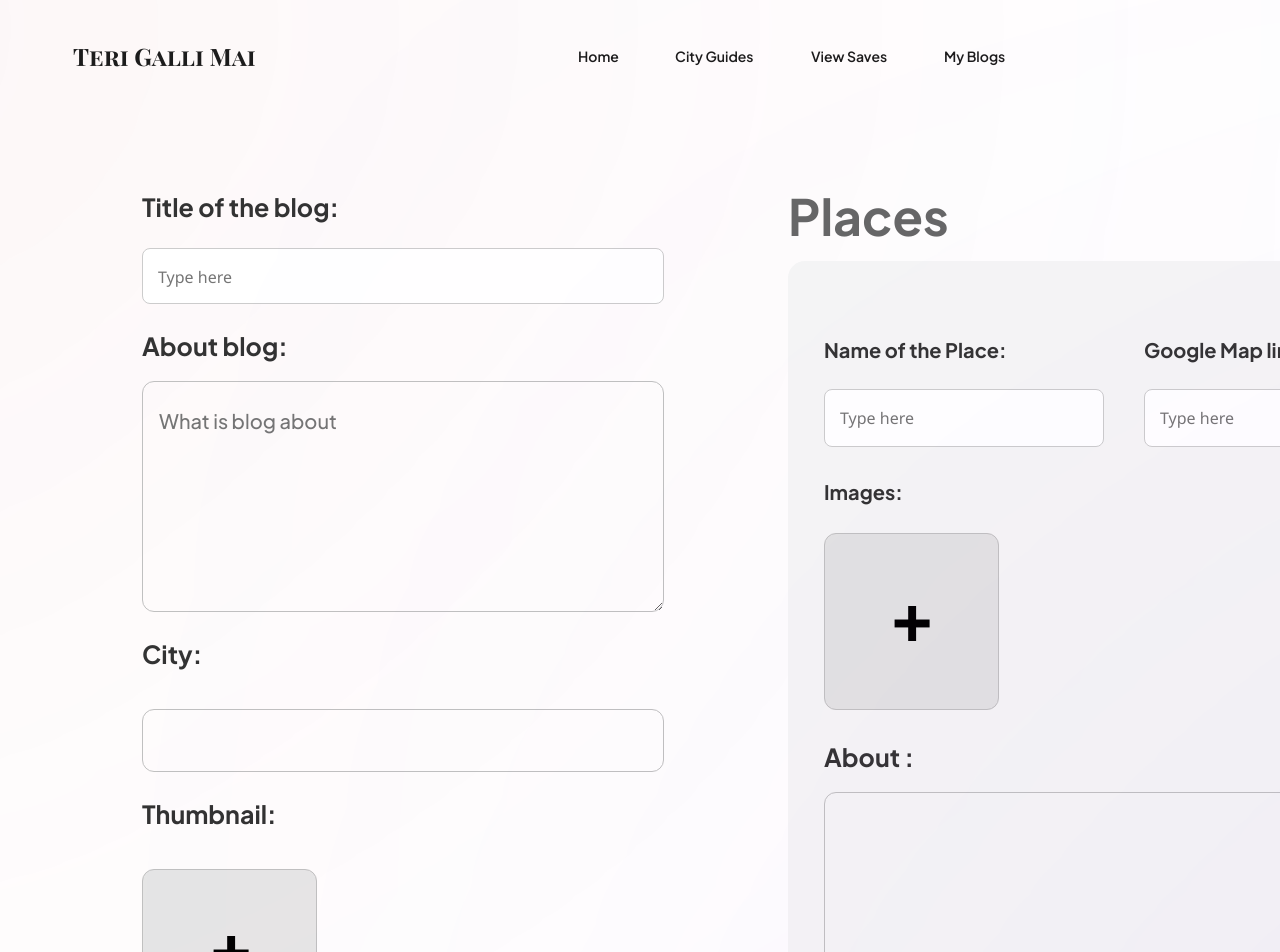
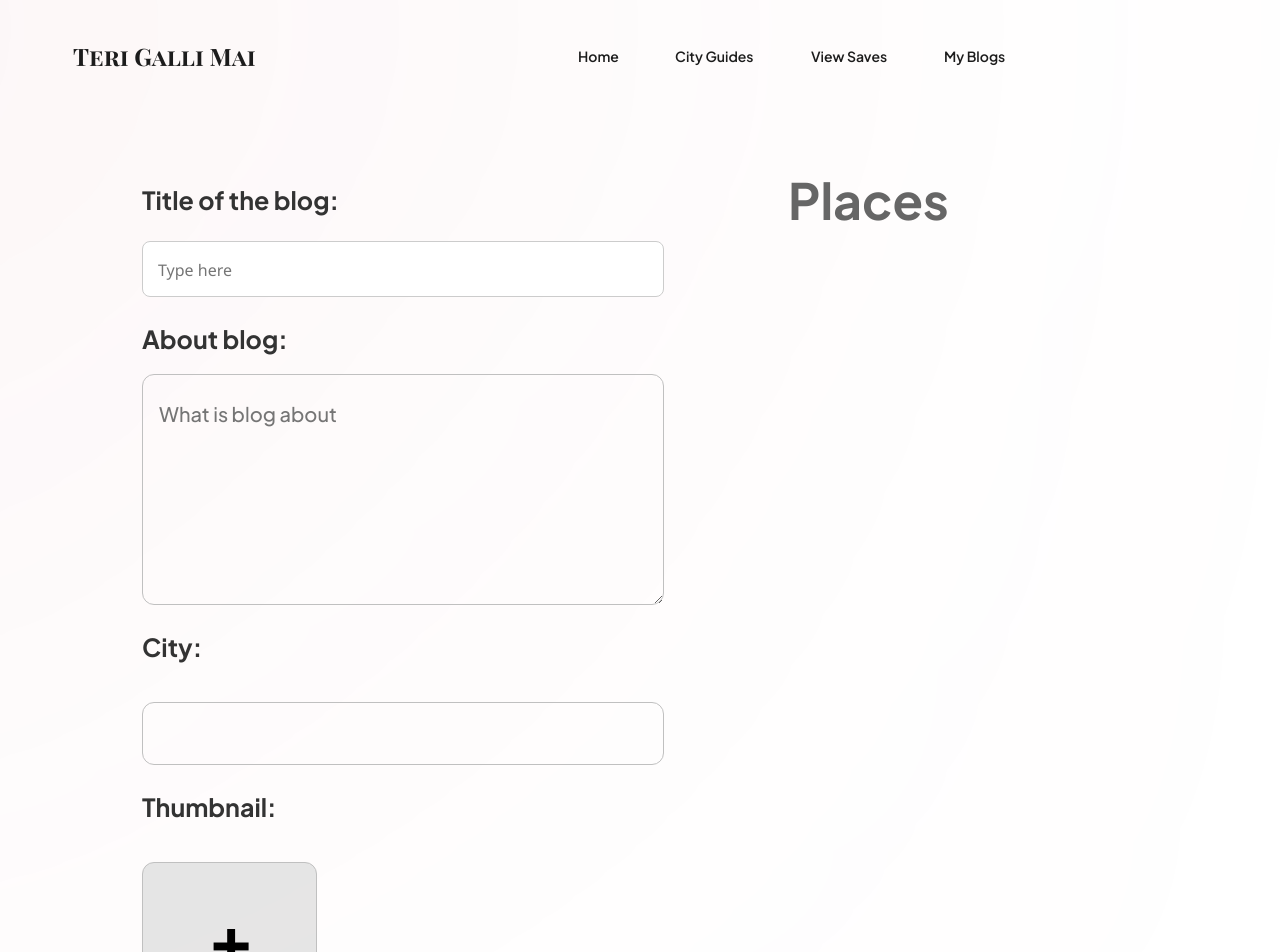
Before and after one commit to atharvv01/2024_03_19_Capstone_Teri_Gully_Mai, an Angular app in the folder 06_Frontend/: page /write_blog in a window 1280 px wide. Shown: the top 952 px of the page. Built offline with nearby package versions, Linux system fonts and the light colour scheme.

Commit message:
population on ui side of places done

```diff
--- a/06_Frontend/src/app/app.module.ts
+++ b/06_Frontend/src/app/app.module.ts
@@ -1,7 +1,7 @@
 import { NgModule,CUSTOM_ELEMENTS_SCHEMA } from '@angular/core';
 import { BrowserModule } from '@angular/platform-browser';
 import { RouterModule, Routes, ExtraOptions } from '@angular/router';
-
+import { ReactiveFormsModule } from '@angular/forms';
 import { AppRoutingModule } from './app-routing.module';
 import { AppComponent } from './app.component';
 import { HomepageComponent } from './components/homepage/homepage.component';
@@ -46,7 +46,8 @@ import { CreatePlacesComponent } from './components/create-places/create-places.
     FormsModule,
     CommonModule,
     HttpClientModule,
-    FormsModule
+    FormsModule,
+    ReactiveFormsModule
   ],
   providers: [],
   bootstrap: [AppComponent],
--- a/06_Frontend/src/app/components/create-a-blog/create-a-blog.component.css
+++ b/06_Frontend/src/app/components/create-a-blog/create-a-blog.component.css
@@ -1,3 +1,7 @@
+.createPlaces{
+  position: absolute;
+  top: -16px;
+}
 .create-a-blog-child {
   width: 500px;
   height: 500px;
--- a/06_Frontend/src/app/components/create-a-blog/create-a-blog.component.html
+++ b/06_Frontend/src/app/components/create-a-blog/create-a-blog.component.html
@@ -54,7 +54,7 @@
             </div>
           </div>
           <div class="frame-parent36">
-            <app-create-places></app-create-places>
+            <app-create-places class="createPlaces"></app-create-places>
           </div>
         </div>
         <div class="post-button">
--- a/06_Frontend/src/app/components/create-places/create-places.component.css
+++ b/06_Frontend/src/app/components/create-places/create-places.component.css
@@ -1,3 +1,13 @@
+.scrollable-container {
+    height: 800px; /* Set the desired height */
+    overflow: auto; /* Make it scrollable */
+  }
+
+  /* Add your existing CSS styles here */
+
+
+
+
 .places-parent {
     display: flex;
     flex-direction: row;
--- a/06_Frontend/src/app/components/create-places/create-places.component.html
+++ b/06_Frontend/src/app/components/create-places/create-places.component.html
@@ -1,22 +1,18 @@
 <div class="places-parent">
-    <h1 class="places">Places</h1>
-    <button class="name-of-place-input-field">
-      <div class="add">Add</div>
-    </button>
-  </div>
-  <div class="frame-parent37">
+  <h1 class="places">Places</h1>
+  <button class="name-of-place-input-field" (click)="addNewPlace()"> <!-- Add click event handler -->
+    <div class="add">Add</div>
+  </button>
+</div>
+<div class="scrollable-container">
+  <div *ngFor="let place of places; let i = index" class="frame-parent37">
+    <!-- Place input fields here for each new place -->
     <div class="name-of-place-parent">
       <div class="name-of-place">
         <b class="input-text-label1">Name of the Place:</b>
         <div class="input-field1">
           <div class="text1">
-            <input
-              class="type-here1"
-              placeholder="Type here"
-              type="text"
-            />
-
-            <!-- <img class="icon1" alt="" /> -->
+            <input class="type-here1" placeholder="Type here" type="text" [(ngModel)]="place.name" /> <!-- Bind to place.name -->
           </div>
         </div>
         <div class="assistive-text1">Assistive Text</div>
@@ -25,13 +21,7 @@
         <b class="input-text-label2">Google Map link:</b>
         <div class="input-field2">
           <div class="text2">
-            <input
-              class="type-here2"
-              placeholder="Type here"
-              type="text"
-            />
-
-            <!-- <img class="icon2" alt="" /> -->
+            <input class="type-here2" placeholder="Type here" type="text" [(ngModel)]="place.googleMapLink" /> <!-- Bind to place.googleMapLink -->
           </div>
         </div>
         <div class="assistive-text2">Assistive Text</div>
@@ -40,20 +30,13 @@
         <b class="images2">Images:</b>
         <div class="rectangle-parent4">
           <div class="frame-child17"></div>
-          <h1 class="add-place-btn">+</h1>
         </div>
       </div>
       <div class="blog-desc">
         <b class="about">About :</b>
-        <textarea
-          class="blog-desc-child"
-          placeholder="More about this place"
-          rows="{12}"
-          cols="{30}"
-        >
-        </textarea>
+        <textarea class="blog-desc-child" placeholder="More about this place" rows="12" cols="30" [(ngModel)]="place.about"></textarea> <!-- Bind to place.about -->
       </div>
     </div>
-    <h1 class="h11">+</h1>
-    <div class="frame-child18"></div>
+    <h1 class="h11" (click)="deletePlace(i)">+</h1> <!-- Add click event handler to deletePlace method -->
   </div>
+</div>
--- a/06_Frontend/src/app/components/create-places/create-places.component.ts
+++ b/06_Frontend/src/app/components/create-places/create-places.component.ts
@@ -3,8 +3,16 @@ import { Component } from '@angular/core';
 @Component({
   selector: 'app-create-places',
   templateUrl: './create-places.component.html',
-  styleUrl: './create-places.component.css'
+  styleUrls: ['./create-places.component.css']
 })
 export class CreatePlacesComponent {
+  places: any[] = []; // Initialize places array
 
+  addNewPlace() {
+    this.places.push({ name: '', googleMapLink: '', description: '', images: [], about: '' }); // Add new place object to array
+  }
+
+  deletePlace(index: number) {
+    this.places.splice(index, 1); // Remove the place object at the specified index
+  }
 }
```
